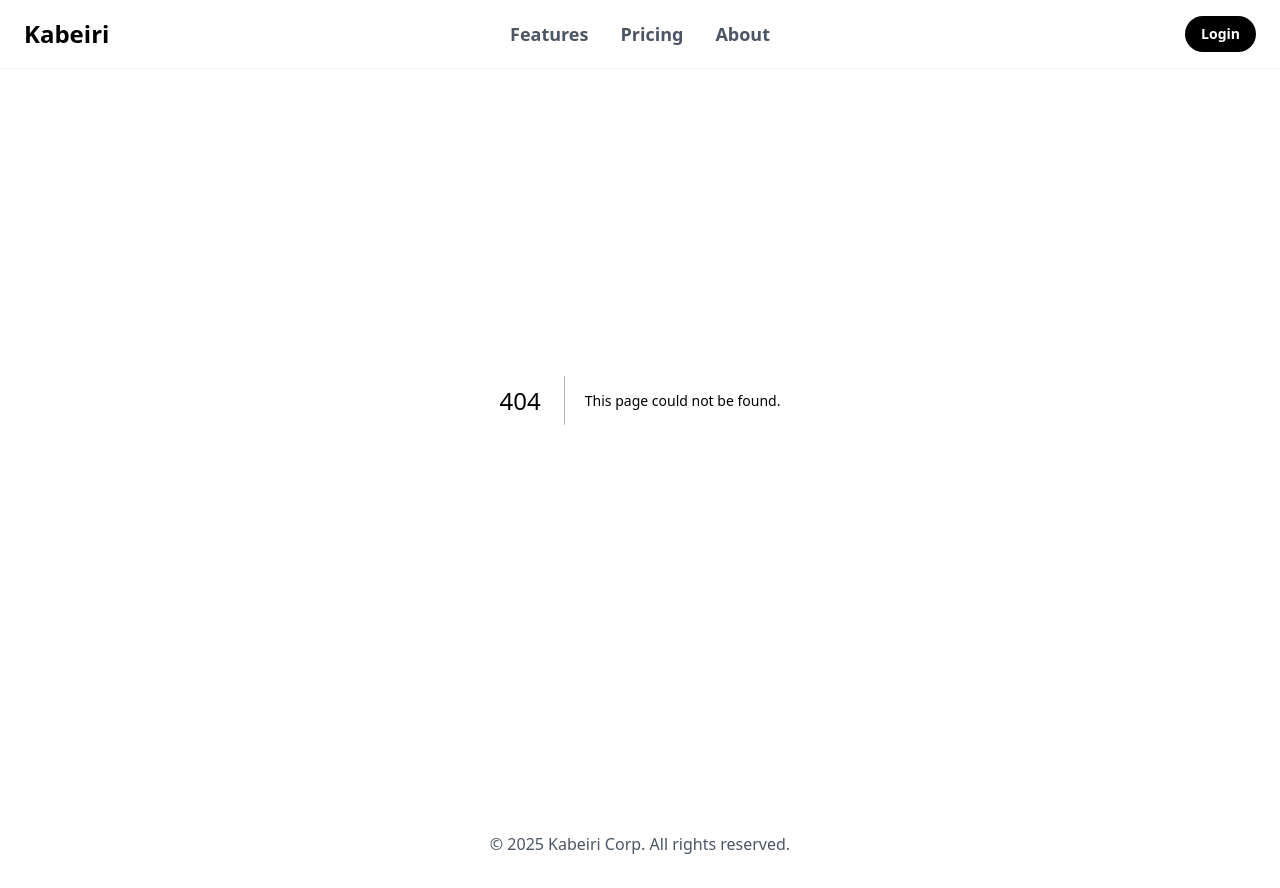
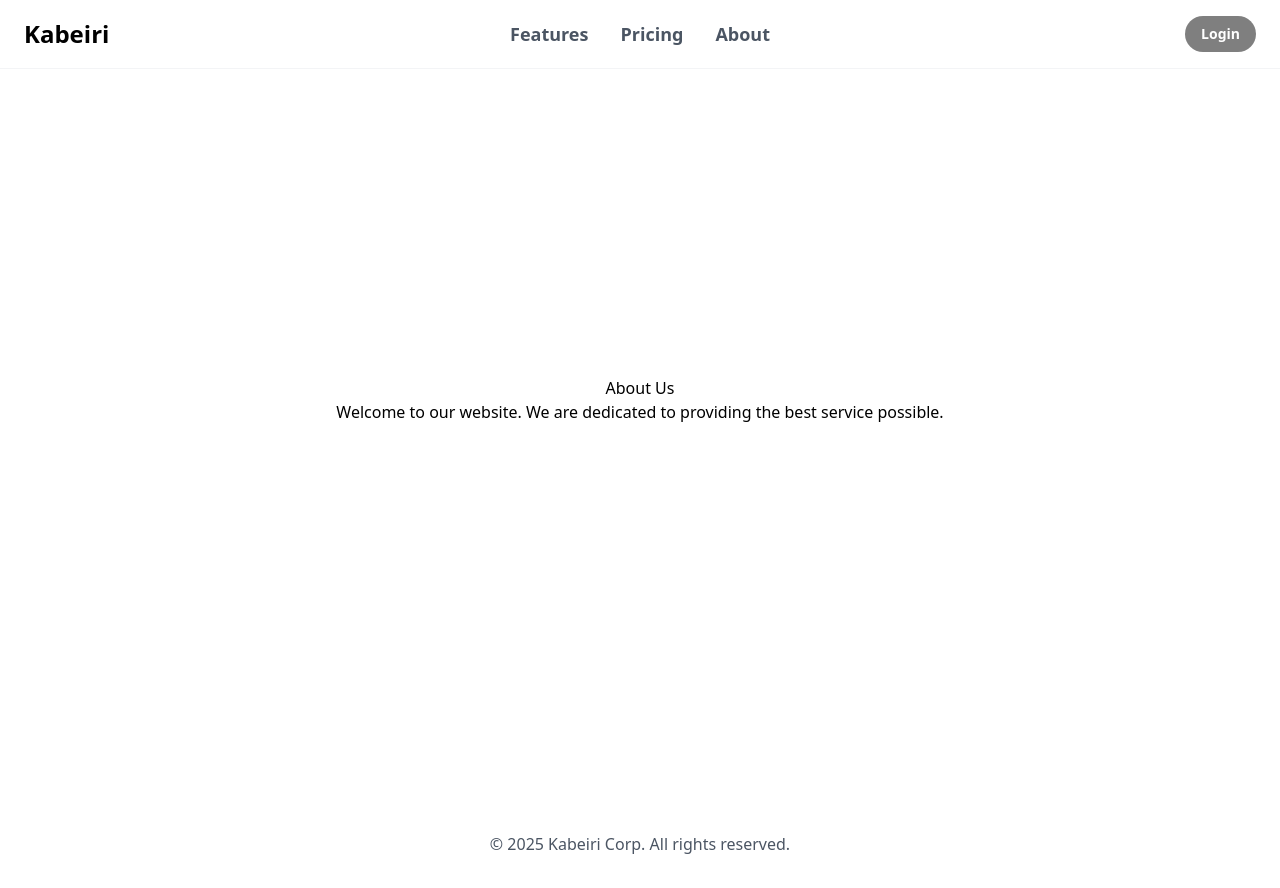
Before and after one commit to Kabeiri-Application/kabeiri-website, a Next.js app: page /about in a window 1280 px wide. Before the commit this address had no page. Built offline with nearby package versions, Linux system fonts and the light colour scheme.

Commit message:
Disabled Login button and added pricing and about routes

```diff
--- /dev/null
+++ b/src/app/about/page.tsx
@@ -0,0 +1,15 @@
+import '@/app/globals.css';
+
+export default function Index() {
+  return (
+    <main className='bg-white'>
+      <section className='flex min-h-screen flex-col items-center justify-center px-6'>
+        <h1>About Us</h1>
+        <p>
+          Welcome to our website. We are dedicated to providing the best service
+          possible.
+        </p>
+      </section>
+    </main>
+  );
+}
--- /dev/null
+++ b/src/app/pricing/page.tsx
@@ -0,0 +1,12 @@
+import '@/app/globals.css';
+
+export default function Index() {
+  return (
+    <main className='bg-white'>
+      <section className='flex min-h-screen flex-col items-center justify-center px-6'>
+        <h1>Pricing</h1>
+        <p>Pricing Info here</p>
+      </section>
+    </main>
+  );
+}
--- a/src/components/Header.tsx
+++ b/src/components/Header.tsx
@@ -23,8 +23,8 @@ export function Header() {
               </Link>
             </div>
           </div>
-          <Link href='/login'>
-            <Button variant='primary' size='sm'>
+          <Link aria-disabled href='/login'>
+            <Button aria-disabled disabled variant='primary' size='sm'>
               Login
             </Button>
           </Link>
```
